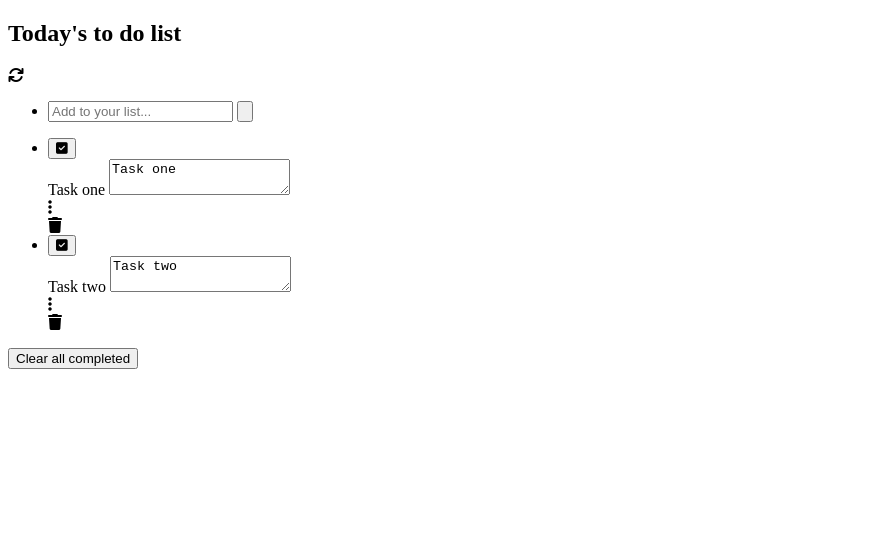
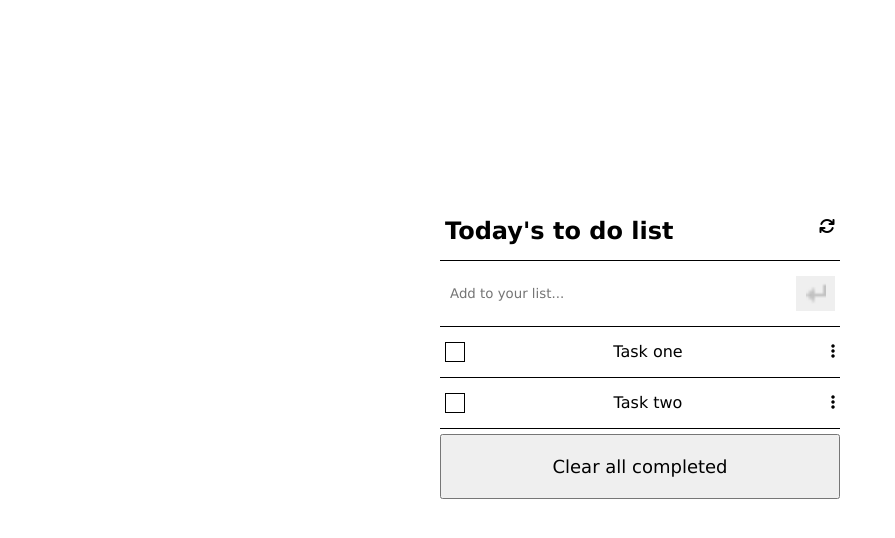
Before and after one commit to imranhossainemi/to-do-list, a website built with webpack: page src/index.html in a window 1280 px wide. Shown: the whole page, without its empty margins (0-895 px from the left). Built offline with nearby package versions, Linux system fonts and the light colour scheme.

Commit message:
Update style.css

```diff
--- a/src/style.css
+++ b/src/style.css
@@ -1,3 +1,153 @@
-.hello {
-  color: red;
+* {
+  padding: 0;
+  margin: 0;
+  box-sizing: border-box;
+  font-family: 'Lucida Sans', 'Lucida Sans Regular', 'Lucida Grande', 'Lucida Sans Unicode', Geneva, Verdana, sans-serif;
 }
+
+.do-list {
+  width: 100%;
+  height: 700px;
+  display: flex;
+  justify-content: center;
+  align-items: center;
+}
+
+.do-list .container {
+  width: 400px;
+  height: auto;
+}
+
+.do-list .container .stats {
+  width: 100%;
+  display: flex;
+  flex-direction: row;
+  justify-content: space-between;
+  border-bottom: 1px solid hsl(0, 0%, 0%);
+  padding: 15px 5px;
+}
+
+.do-list .container .list {
+  width: 100%;
+  height: auto;
+}
+
+.do-list .container .list .items {
+  list-style: none;
+}
+
+.do-list .container .list #add-items li {
+  width: 100%;
+  padding: 15px 5px;
+  border-bottom: 1px solid hsl(0, 0%, 0%);
+}
+
+.do-list .container .list #add-items li form {
+  display: flex;
+  justify-content: space-between;
+}
+
+.do-list .container .list #add-items li form #new-item {
+  width: 70%;
+  border: none;
+  padding: 10px 5px;
+}
+
+.do-list .container .list #add-items li form #submit-new-item {
+  width: 10%;
+  background-image: url('./enter.png');
+  background-repeat: no-repeat;
+  background-position: center;
+  background-size: contain;
+  border: none;
+  cursor: pointer;
+}
+
+.do-list .container .list #item-list {
+  width: 100%;
+  height: auto;
+}
+
+.do-list .container .list #item-list .todo {
+  width: 100%;
+  height: auto;
+  display: flex;
+  flex-direction: row;
+  justify-content: space-between;
+  align-items: center;
+  padding: 15px 5px;
+  border-bottom: 1px solid hsl(0, 0%, 0%);
+}
+
+.do-list .container .list #item-list .todo .toggle {
+  width: 20px;
+  height: 20px;
+  background: none;
+  border: 1px solid hsl(0, 0%, 0%);
+  cursor: pointer;
+  color: transparent;
+}
+
+.do-list .container .list #item-list .todo.completed .toggle {
+  border: none;
+  color: hsl(120, 100%, 25%);
+  font-size: large;
+}
+
+.do-list .container .list #item-list .todo .view .label {
+  display: block;
+}
+
+.do-list .container .list #item-list .todo.editting .view .label {
+  display: none;
+}
+
+.do-list .container .list #item-list .todo.completed .view .label {
+  display: block;
+  text-decoration: line-through;
+}
+
+.do-list .container .list #item-list .todo .view .edit {
+  display: none;
+}
+
+.do-list .container .list #item-list .todo.editting .view .edit {
+  display: block;
+  border: none;
+}
+
+.do-list .container .list #item-list .todo.completed .view .edit {
+  display: none;
+}
+
+.do-list .container .list #item-list .todo .ver {
+  display: block;
+}
+
+.do-list .container .list #item-list .todo.editting .ver {
+  display: none;
+}
+
+.do-list .container .list #item-list .todo.completed .ver {
+  display: block;
+}
+
+.do-list .container .list #item-list .todo .trash {
+  display: none;
+}
+
+.do-list .container .list #item-list .todo.editting .trash {
+  display: block;
+}
+
+.do-list .container .list #item-list .todo.completed .trash {
+  display: none;
+}
+
+.do-list .container .link-button {
+  width: 100%;
+  padding: 20px 0;
+  cursor: pointer;
+  font-size: large;
+  margin-top: 5px;
+}
```
